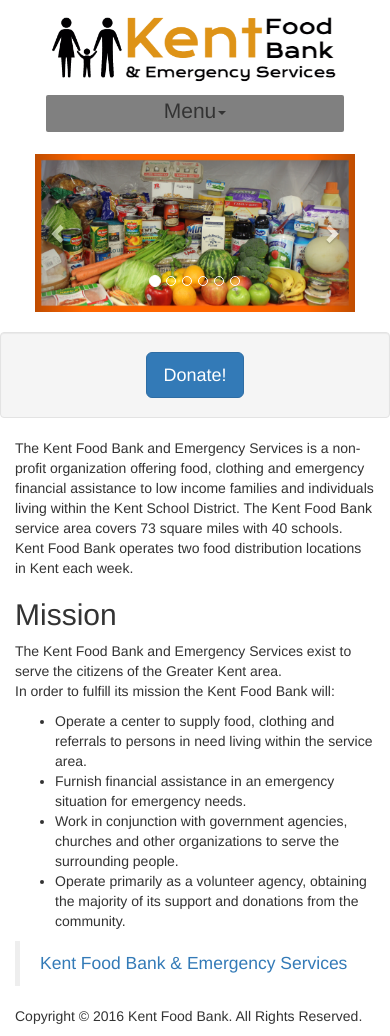
After one commit to GRIT305-Team-Binary/IT305-Team-Binary-Food-Bank-Website, a PHP site: page /Site/index.php in a window 390 px wide. The commit adds this page. Run offline with PHP 8.4, Linux system fonts and the light colour scheme; grey boxes labelled with a size stand in for pictures from a placeholder-image service; some libraries are stand-ins or nearby versions.

Commit message:
Adding header to the Homepage

```diff
--- a/Sprint 1/Site/calendar.html
+++ b/Sprint 1/Site/calendar.html
@@ -8,7 +8,9 @@
         <title>Calendar</title>
     </head>
     <body>
-        <!-- Embeded Google Calendar -->
+        <?php
+            include('includes/header.inc.php');
+        ?>
         <iframe src="https://calendar.google.com/calendar/embed?src=teambinarykfb%40gmail.com&ctz=America/Los_Angeles"
                 style="border: 0" width="800" height="600" frameborder="0" scrolling="no"></iframe>
     </body>
--- a/Sprint 1/Site/includes/header.inc.php
+++ b/Sprint 1/Site/includes/header.inc.php
@@ -1,14 +1,36 @@
-<!Doctype html>
-<html>
     <head>
+
     <meta charset="utf-8">
+    <meta http-equiv="X-UA-Compatible" content="IE=edge">
     <meta name="viewport" content="width=device-width, initial-scale=1">
-    <title>Header</title>
+    <meta name="description" content="">
+    <meta name="author" content="">
+
+    <title>Kent Food Bank & Emergency Services</title>
+
+    <!-- Bootstrap Core CSS -->
+    <link href="css/bootstrap.min.css" rel="stylesheet">
     <link rel="stylesheet" href="https://maxcdn.bootstrapcdn.com/font-awesome/4.5.0/css/font-awesome.min.css">
-    <link rel="stylesheet" href="../bootstrap/css/bootstrap.min.css">
-  </head>
-  <body>
-  <style>
+
+
+
+    <!-- HTML5 Shim and Respond.js IE8 support of HTML5 elements and media queries -->
+    <!-- WARNING: Respond.js doesn't work if you view the page via file:// -->
+    <!--[if lt IE 9]>
+        <script src="https://oss.maxcdn.com/libs/html5shiv/3.7.0/html5shiv.js"></script>
+        <script src="https://oss.maxcdn.com/libs/respond.js/1.4.2/respond.min.js"></script>
+    <![endif]-->
+   <style type="text/css">
+        .carousel{
+            background: #2f4357;
+            margin-top: 20px;
+        }
+        .carousel .item img{
+            margin: 0 auto; /* Align slide image horizontally center */
+        }
+        .bs-example{
+            margin: 20px;
+        }
 
         .center-block{
           margin-bottom: 0;
@@ -187,7 +209,7 @@
 
 
       <div id="logo" class=" col-lg-3 col-md-3 col-sm-3 col-xs-12">
-        <a href="#" class="navbar-brand"><img alt="This is the logo" src="../img/logo.png"></a>
+        <a href="#" class="navbar-brand"><img alt="This is the logo" src="../images/logo.png"></a>
       </div>
 
       <nav class="col-lg-8 col-md-8 col-sm-9 col-sx-12 navbar center-block">
--- /dev/null
+++ b/Sprint 1/Site/index.php
@@ -0,0 +1,193 @@
+<!DOCTYPE html>
+<html lang="en">
+
+
+    <?php  include ('includes/header.inc.php');  ?>
+     <!-- Facebook Feed --->
+        <div id="fb-root"></div>
+        <script>
+            (function(d, s, id) {
+                    var js, fjs = d.getElementsByTagName(s)[0];
+                    if (d.getElementById(id)) return;
+                    js = d.createElement(s); js.id = id;
+                    js.src = "//connect.facebook.net/en_US/sdk.js#xfbml=1&version=v2.5";
+                    fjs.parentNode.insertBefore(js, fjs);
+                  }
+                  (document, 'script', 'facebook-jssdk'));
+        </script>
+
+
+    <!-- Navigation
+    <nav class="navbar navbar-inverse navbar-fixed-top" role="navigation">
+        <div class="container">
+            <!-- Brand and toggle get grouped for better mobile display
+            <div class="navbar-header">
+                <button type="button" class="navbar-toggle" data-toggle="collapse" data-target="#bs-example-navbar-collapse-1">
+                    <span class="sr-only">Toggle navigation</span>
+                    <span class="icon-bar"></span>
+                    <span class="icon-bar"></span>
+                    <span class="icon-bar"></span>
+                </button>
+                <a class="navbar-brand" href="#">
+                    <img src="http://placehold.it/150x50&text=Logo" alt="">
+                </a>
+            </div>
+            <!-- Collect the nav links, forms, and other content for toggling
+            <div class="collapse navbar-collapse" id="bs-example-navbar-collapse-1">
+                <ul class="nav navbar-nav">
+                    <li>
+                        <a href="../contribute.html">Contribute</a>
+                    </li>
+                    <li>
+                        <a href="../gethelp.html">Get Help</a>
+                    </li>
+                    <li>
+                        <a href="../contactus.html">Contact</a>
+                    </li>
+                    <li>
+                        <a href="../calendar.html">Calendar</a>
+                    </li>
+                </ul>
+            </div>
+            <!-- /.navbar-collapse
+        </div>
+        <!-- /.container
+    </nav>
+    -->
+
+    <!-- Page Content -->
+    <div class="container">
+
+        <!-- Heading Row -->
+        <div class="row">
+            <div class="col-md-8">
+                <div class="row">
+                    <div class="col-md-12">
+
+
+                        <div class="bs-example">
+                            <div id="myCarousel" class="carousel slide" data-ride="carousel">
+                                <!-- Carousel indicators -->
+                                <ol class="carousel-indicators">
+                                    <li data-target="#myCarousel" data-slide-to="0" class="active"></li>
+                                    <li data-target="#myCarousel" data-slide-to="1"></li>
+                                    <li data-target="#myCarousel" data-slide-to="2"></li>
+                                    <li data-target="#myCarousel" data-slide-to="3"></li>
+                                    <li data-target="#myCarousel" data-slide-to="4"></li>
+                                    <li data-target="#myCarousel" data-slide-to="5"></li>
+                                </ol>
+                                <!-- Wrapper for carousel items -->
+                                <div class="carousel-inner">
+                                    <div class="item active">
+                                        <img  class="img-responsive" src="images/visit.png" alt="First Slide">
+                                    </div>
+                                    <div class="item ">
+                                        <img  class="img-responsive" src="images/slide1.png" alt="Second Slide">
+                                    </div>
+                                    <div class="item">
+                                        <img  class="img-responsive" src="images/slide2.png" alt="Third Slide">
+                                    </div>
+                                    <div class="item">
+                                        <img class="img-responsive" src="images/slide3.png" alt="Fourth Slide">
+                                    </div>
+                                    <div class="item">
+                                        <img class="img-responsive img-circle" src="http://placehold.it/900x350" alt="Fifth Slide">
+                                    </div>
+                                    <div class="item">
+                                       <img class="img-responsive img-square" src="http://placehold.it/900x350" alt="Sixth Slide">
+                                    </div>
+                                </div>
+                                <!-- Carousel controls -->
+                                <a class="carousel-control left" href="#myCarousel" data-slide="prev">
+                                    <span class="glyphicon glyphicon-chevron-left"></span>
+                                </a>
+                                <a class="carousel-control right" href="#myCarousel" data-slide="next">
+                                    <span class="glyphicon glyphicon-chevron-right"></span>
+                                </a>
+                            </div>
+                        </div>
+                    </div>
+                </div>
+                <div class="row">
+
+                        <div class="col-md-3 well text-center">
+                            <!-- Donate Button under Carousel -->
+                             <a class="btn btn-primary btn-lg" href="https://www.paypal.com/us/webapps/mpp/search-cause?charityId=75871&s=3">Donate!</a>
+                         </div>
+
+                 </div>
+                <div class="row">
+                <div class="col-md-12">
+                    <!-- About Us Content -->
+                    <p>The Kent Food Bank and Emergency Services is a non-profit organization offering food, clothing and emergency financial assistance to low income families and individuals living within the Kent School District.  The Kent Food Bank service area covers 73 square miles with 40 schools. Kent Food Bank operates two food distribution locations in Kent each week.</p>
+                    <h2>Mission</h2>
+                    <p> The Kent Food Bank and Emergency Services exist to serve the citizens of the Greater Kent area.<br />
+                    In order to fulfill its mission the Kent Food Bank will:
+                    <ul>
+                        <li>Operate a center to supply food, clothing and referrals to persons in need living within the service area.</li>
+                        <li>Furnish financial assistance in an emergency situation for emergency needs.</li>
+                        <li>Work in conjunction with government agencies, churches and other organizations to serve the surrounding people.</li>
+                        <li>Operate primarily as a volunteer agency, obtaining the majority of its support and donations from the community.</li>
+                     </ul>
+                    </p>
+                </div>
+
+            </div>
+            </div>
+            <!-- /.col-md-8 -->
+            <div class="col-md-4">
+                    <!-- Facebook Feed for Kent Food Bank Page -->
+                    <div class="fb-page"
+                         data-href="https://www.facebook.com/kentfoodbank/"
+                         data-tabs="timeline"
+                         data-small-header="true"
+                         data-adapt-container-width="true"
+                         data-hide-cover="false"
+                         data-height="100%"
+                         data-show-facepile="true">
+                    <div class="fb-xfbml-parse-ignore">
+                        <blockquote cite="https://www.facebook.com/kentfoodbank/">
+                            <a href="https://www.facebook.com/kentfoodbank/">Kent Food Bank &amp; Emergency Services</a>
+                        </blockquote>
+                    </div>
+                </div>
+
+            </div>
+            <!-- /.col-md-4 -->
+        </div>
+        <!-- /.row -->
+
+        <hr>
+
+        <!-- Call to Action Well -->
+        <div class="row">
+
+            <!-- /.col-lg-12 -->
+        </div>
+        <!-- /.row -->
+
+        <!-- Content Row -->
+
+        <!-- /.row -->
+
+        <!-- Footer -->
+        <footer>
+            <div class="row">
+                <div class="col-lg-12">
+                    <p>Copyright &copy; 2016 Kent Food Bank. All Rights Reserved.</p>
+                </div>
+            </div>
+        </footer>
+
+    </div>
+    <!-- /.container -->
+
+    <!-- jQuery -->
+    <script src="js/jquery.js"></script>
+
+    <!-- Bootstrap Core JavaScript -->
+    <script src="js/bootstrap.min.js"></script>
+
+</body>
+
+</html>
```
Also changed, not shown: Sprint 1/index.php (added, +193 -0 lines), 3 other files. Lines whose indentation alone changed are shown as unchanged.
